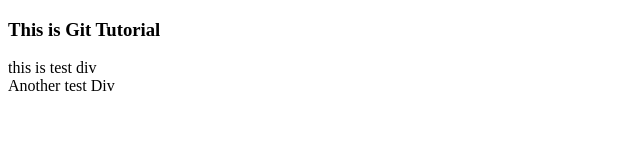
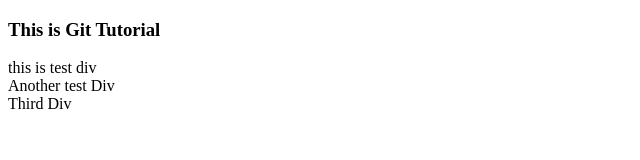
Before and after one commit to horrow/GitTest, a plain HTML site: page index.html in a window 1280 px wide. Shown: the full height of the page, 0-640 px from the left. Drawn offline with Linux system fonts and the light colour scheme.

Commit message:
added 3rd div

```diff
--- a/index.html
+++ b/index.html
@@ -13,6 +13,10 @@
 			Another test Div
 		</div>
 
+		<div>
+			Third Div
+		</div>
+
 	</body>
 
 </html>
```
